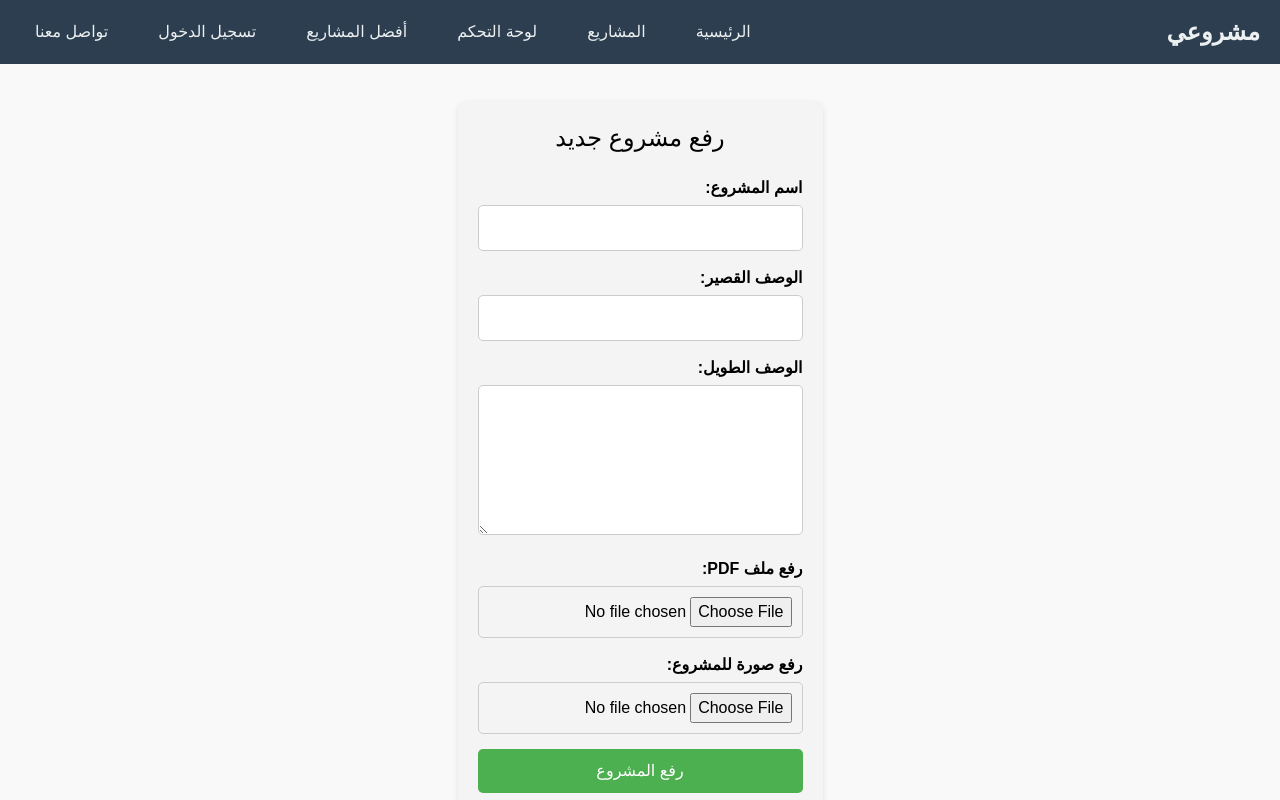
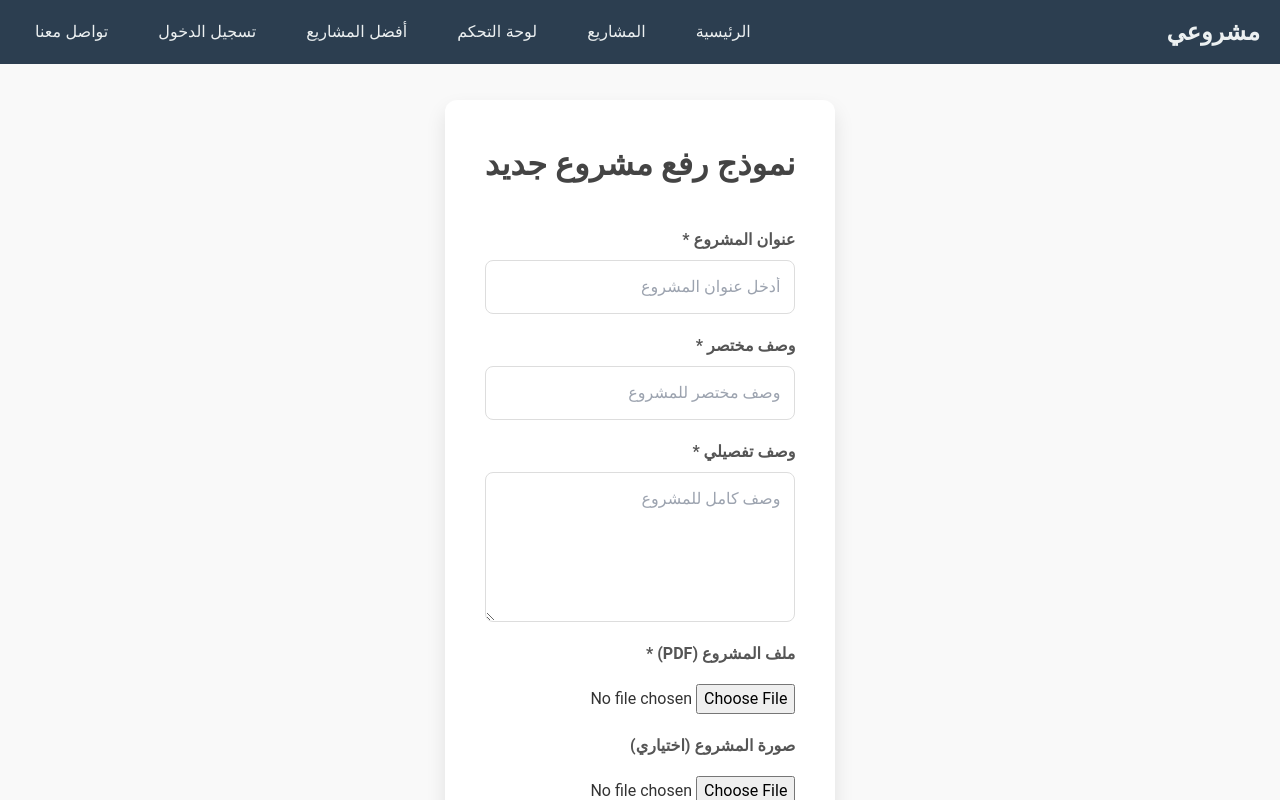
Before and after one commit to S7eko/Gradify, a React (Create React App) app: page /Uploded in a window 1280 px wide. Shown: the top 800 px of the page. Built offline with nearby package versions, Linux system fonts and the light colour scheme.

Commit message:
first commit

```diff
--- a/src/components/projects/UpLoader.module.css
+++ b/src/components/projects/UpLoader.module.css
@@ -1,56 +1,196 @@
+/* الحاوية الرئيسية */
 .container {
-  max-width: 600px;
-  margin: 0 auto;
-  padding: 20px;
-  background-color: #f4f4f4;
-  border-radius: 8px;
-  box-shadow: 0 4px 6px rgba(0, 0, 0, 0.1);
-  margin-top: 100px;
+  max-width: 800px;
+  margin: 100px auto;
+  padding: 40px;
+  background-color: #ffffff;
+  border-radius: 12px;
+  box-shadow: 0 10px 20px rgba(0, 0, 0, 0.1);
+  font-family: 'Roboto', sans-serif;
+  color: #333;
 }
 
+/* العنوان الرئيسي */
 .title {
   text-align: center;
-  font-size: 24px;
-  margin-bottom: 20px;
+  font-size: 32px;
+  font-weight: 700;
+  margin-bottom: 40px;
+  color: #444;
 }
 
+/* الفورم */
 .form {
   display: flex;
   flex-direction: column;
+  gap: 20px;
 }
 
+/* مجموعة الحقول */
 .formGroup {
-  margin-bottom: 15px;
+  display: flex;
+  flex-direction: column;
+  gap: 8px;
 }
 
+/* التسمية */
 .label {
   font-weight: bold;
-  margin-bottom: 5px;
-  display: block;
+  font-size: 16px;
+  color: #555;
+  text-transform: uppercase;
 }
 
+/* الحقول النصية */
 .input,
 .textarea {
   width: 100%;
-  padding: 10px;
-  border-radius: 5px;
-  border: 1px solid #ccc;
+  padding: 14px;
+  font-size: 16px;
+  border: 1px solid #ddd;
+  border-radius: 8px;
+  box-sizing: border-box;
+  transition: border-color 0.3s ease;
 }
 
+/* تأثير التركيز على الحقول */
+.input:focus,
+.textarea:focus {
+  border-color: #4CAF50;
+  outline: none;
+}
+
+/* المنطقة النصية */
 .textarea {
   height: 150px;
+  resize: vertical;
 }
 
+/* زر رفع المشروع */
 .submitButton {
-  padding: 10px 15px;
+  padding: 14px 20px;
   background-color: #4CAF50;
   color: white;
+  font-size: 16px;
+  font-weight: 600;
   border: none;
-  border-radius: 5px;
+  border-radius: 8px;
   cursor: pointer;
-  transition: background-color 0.3s ease;
+  display: flex;
+  align-items: center;
+  justify-content: center;
+  transition: background-color 0.3s, transform 0.2s;
+  width: 100%;
 }
 
+/* تأثير عند المرور على الزر */
 .submitButton:hover {
   background-color: #45a049;
+  transform: translateY(-2px);
 }
+
+/* حالة الزر عند التحميل */
+.submitButton.uploading {
+  background-color: #ddd;
+  cursor: not-allowed;
+}
+
+/* محتوى الزر عند التحميل */
+.buttonContent {
+  display: flex;
+  align-items: center;
+  justify-content: center;
+  gap: 10px;
+}
+
+.buttonProgress {
+  position: absolute;
+  bottom: 0;
+  left: 0;
+  height: 5px;
+  background-color: #45a049;
+  border-radius: 3px;
+  transition: width 0.3s ease;
+}
+
+/* الحقول الخاصة بالملف */
+.fileInput {
+  display: block;
+  margin-top: 10px;
+  font-size: 16px;
+}
+
+/* عرض معلومات الملف */
+.fileInfo {
+  display: flex;
+  align-items: center;
+  gap: 10px;
+  font-size: 14px;
+  color: #333;
+}
+
+.fileInfo i {
+  color: #f44336;
+}
+
+.removeFile {
+  background: none;
+  border: none;
+  color: #f44336;
+  cursor: pointer;
+}
+
+.removeFile:hover {
+  text-decoration: underline;
+}
+
+/* معاينة الصورة */
+.imagePreviewContainer {
+  position: relative;
+  margin-top: 15px;
+}
+
+.imagePreview {
+  max-width: 100%;
+  border-radius: 8px;
+  box-shadow: 0 4px 10px rgba(0, 0, 0, 0.1);
+}
+
+.removeImage {
+  position: absolute;
+  top: 10px;
+  right: 10px;
+  background-color: rgba(255, 255, 255, 0.7);
+  border: none;
+  border-radius: 50%;
+  padding: 8px;
+  cursor: pointer;
+  color: #f44336;
+}
+
+.removeImage:hover {
+  background-color: rgba(255, 255, 255, 1);
+  box-shadow: 0 4px 8px rgba(0, 0, 0, 0.1);
+}
+
+/* عرض تقدم التحميل */
+.uploading {
+  display: flex;
+  justify-content: center;
+  align-items: center;
+}
+
+.uploading i {
+  font-size: 24px;
+  animation: spin 1s infinite linear;
+}
+
+@keyframes spin {
+  0% {
+    transform: rotate(0deg);
+  }
+
+  100% {
+    transform: rotate(360deg);
+  }
+}
--- a/src/components/projects/uploade.js
+++ b/src/components/projects/uploade.js
@@ -3,14 +3,19 @@ import Swal from 'sweetalert2';
 import classes from './UpLoader.module.css';
 
 const UpLoader = () => {
+  // Form state
   const [title, setTitle] = useState('');
   const [shortDescription, setShortDescription] = useState('');
   const [longDescription, setLongDescription] = useState('');
   const [pdfFile, setPdfFile] = useState(null);
   const [imageFile, setImageFile] = useState(null);
+
+  // UI state
   const [isLoading, setIsLoading] = useState(false);
   const [imagePreview, setImagePreview] = useState(null);
+  const [uploadProgress, setUploadProgress] = useState(0);
 
+  // Handle file selection
   const handleFileChange = (e) => {
     const file = e.target.files[0];
     if (!file) return;
@@ -23,67 +28,80 @@ const UpLoader = () => {
     }
   };
 
-  const handleSubmit = async (e) => {
+  // Handle form submission with progress tracking
+  const handleSubmit = (e) => {
     e.preventDefault();
 
-    // Validation
-    if (!pdfFile) {
+    // Validate required fields
+    if (!title || !shortDescription || !longDescription || !pdfFile) {
       Swal.fire({
         icon: 'error',
-        title: 'خطأ',
-        text: 'يجب رفع ملف PDF للمشروع',
+        title: 'بيانات ناقصة',
+        text: 'الرجاء ملء جميع الحقول المطلوبة ورفع ملف PDF',
         confirmButtonText: 'حسناً'
       });
       return;
     }
 
     setIsLoading(true);
+    setUploadProgress(0);
 
-    try {
     const formData = new FormData();
     formData.append('title', title);
     formData.append('short_description', shortDescription);
     formData.append('long_description', longDescription);
+    formData.append('pdfUrl', pdfFile);
+    if (imageFile) formData.append('image', imageFile);
 
-      if (imageFile) {
-        formData.append('image', imageFile);
+    const xhr = new XMLHttpRequest();
+
+    // Progress tracking
+    xhr.upload.addEventListener('progress', (event) => {
+      if (event.lengthComputable) {
+        const percentComplete = Math.round((event.loaded / event.total) * 100);
+        setUploadProgress(percentComplete);
+      }
+    });
+
+    xhr.onreadystatechange = () => {
+      if (xhr.readyState === 4) {
+        setIsLoading(false);
+
+        if (xhr.status >= 200 && xhr.status < 300) {
+          // Success
+          Swal.fire({
+            icon: 'success',
+            title: 'تم الرفع بنجاح',
+            text: 'تم حفظ المشروع في قاعدة البيانات',
+            confirmButtonText: 'حسناً'
+          }).then(() => {
+            resetForm();
+          });
+        } else {
+          // Error
+          let errorMessage = 'حدث خطأ أثناء رفع المشروع';
+          try {
+            const errorResponse = JSON.parse(xhr.responseText);
+            errorMessage = errorResponse.message || errorMessage;
+          } catch (e) {
+            console.error('Error parsing response:', e);
           }
 
-      if (pdfFile) {
-        formData.append('pdfUrl', pdfFile);
-      }
-
-      const response = await fetch('https://project-uploader.vercel.app/api/v1/projects', {
-        method: 'POST',
-        body: formData,
-      });
-
-      if (!response.ok) {
-        const errorData = await response.json();
-        throw new Error(errorData.message || `خطأ في الخادم: ${response.status}`);
-      }
-
-      await Swal.fire({
-        icon: 'success',
-        title: 'تم بنجاح',
-        text: 'تم رفع المشروع بنجاح',
+          Swal.fire({
+            icon: 'error',
+            title: 'خطأ في الرفع',
+            text: errorMessage,
             confirmButtonText: 'حسناً'
           });
-
-      resetForm();
-    } catch (error) {
-      console.error('❌ خطأ أثناء رفع البيانات:', error.message);
-      await Swal.fire({
-        icon: 'error',
-        title: 'خطأ',
-        text: `حدث خطأ أثناء رفع المشروع: ${error.message}`,
-        confirmButtonText: 'حسناً'
-      });
-    } finally {
-      setIsLoading(false);
+        }
       }
     };
 
+    xhr.open('POST', 'https://project-uploader.vercel.app/api/v1/projects', true);
+    xhr.send(formData);
+  };
+
+  // Reset form fields
   const resetForm = () => {
     setTitle('');
     setShortDescription('');
@@ -91,103 +109,137 @@ const UpLoader = () => {
     setPdfFile(null);
     setImageFile(null);
     setImagePreview(null);
+    setUploadProgress(0);
     document.querySelectorAll('input[type="file"]').forEach(input => input.value = '');
   };
 
   return (
     <div className={classes.container}>
-      <h1 className={classes.title}>رفع مشروع جديد</h1>
+      <h1 className={classes.title}>نموذج رفع مشروع جديد</h1>
+
       <form onSubmit={handleSubmit} className={classes.form}>
+        {/* Project Title */}
         <div className={classes.formGroup}>
-          <label className={classes.label}>اسم المشروع:</label>
+          <label className={classes.label}>عنوان المشروع *</label>
           <input
             type="text"
             value={title}
             onChange={(e) => setTitle(e.target.value)}
             className={classes.input}
+            placeholder="أدخل عنوان المشروع"
             required
           />
         </div>
+
+        {/* Short Description */}
         <div className={classes.formGroup}>
-          <label className={classes.label}>الوصف القصير:</label>
+          <label className={classes.label}>وصف مختصر *</label>
           <input
             type="text"
             value={shortDescription}
             onChange={(e) => setShortDescription(e.target.value)}
             className={classes.input}
+            placeholder="وصف مختصر للمشروع"
             required
           />
         </div>
+
+        {/* Long Description */}
         <div className={classes.formGroup}>
-          <label className={classes.label}>الوصف الطويل:</label>
+          <label className={classes.label}>وصف تفصيلي *</label>
           <textarea
             value={longDescription}
             onChange={(e) => setLongDescription(e.target.value)}
             className={classes.textarea}
+            placeholder="وصف كامل للمشروع"
+            rows="5"
             required
           />
         </div>
 
+        {/* PDF File Upload */}
         <div className={classes.formGroup}>
-          <label className={classes.label}>رفع ملف PDF:</label>
+          <label className={classes.label}>ملف المشروع (PDF) *</label>
           <input
             type="file"
             accept=".pdf"
             onChange={handleFileChange}
-            className={classes.input}
+            className={classes.fileInput}
+            required
           />
           {pdfFile && (
-            <p className={classes.fileInfo}>
-              <i className="fas fa-file-pdf"></i> {pdfFile.name}
-            </p>
+            <div className={classes.fileInfo}>
+              <i className="fas fa-file-pdf"></i>
+              <span>{pdfFile.name}</span>
+              <button
+                type="button"
+                onClick={() => setPdfFile(null)}
+                className={classes.removeFile}
+              >
+                <i className="fas fa-times"></i>
+              </button>
+            </div>
           )}
         </div>
 
+        {/* Image Upload */}
         <div className={classes.formGroup}>
-          <label className={classes.label}>رفع صورة للمشروع:</label>
+          <label className={classes.label}>صورة المشروع (اختياري)</label>
           <input
             type="file"
             accept="image/*"
             onChange={handleFileChange}
-            className={classes.input}
+            className={classes.fileInput}
           />
           {imagePreview && (
             <div className={classes.imagePreviewContainer}>
               <img
                 src={imagePreview}
-                alt="معاينة الصورة المختارة"
+                alt="معاينة الصورة"
                 className={classes.imagePreview}
               />
               <button
                 type="button"
-                className={classes.removeImage}
                 onClick={() => {
                   setImageFile(null);
                   setImagePreview(null);
-                  document.querySelector('input[type="file"][accept="image/*"]').value = '';
                 }}
+                className={classes.removeImage}
               >
-                <i className="fas fa-times"></i> إزالة الصورة
+                <i className="fas fa-times"></i> إزالة
               </button>
             </div>
           )}
         </div>
 
+        {/* Submit Button with Integrated Progress */}
+        <div className={classes.formGroup}>
           <button
             type="submit"
-          className={classes.submitButton}
+            className={`${classes.submitButton} ${isLoading ? classes.uploading : ''}`}
             disabled={isLoading}
           >
+            <span className={classes.buttonContent}>
               {isLoading ? (
                 <>
-              <i className="fas fa-spinner fa-spin"></i> جاري الرفع...
+                  <i className="fas fa-spinner fa-spin"></i>
+                  <span>{uploadProgress}%</span>
                 </>
               ) : (
                 <>
-              <i className="fas fa-cloud-upload-alt"></i> رفع المشروع
+                  <i className="fas fa-cloud-upload-alt"></i>
+                  <span>رفع المشروع</span>
                 </>
               )}
+            </span>
+            {isLoading && (
+              <span
+                className={classes.buttonProgress}
+                style={{ width: `${uploadProgress}%` }}
+              ></span>
+            )}
           </button>
+        </div>
       </form>
     </div>
   );
```
Also changed, not shown: src/components/projects/projectDetalis.js (+3 -13 lines). Lines whose indentation alone changed are shown as unchanged.
